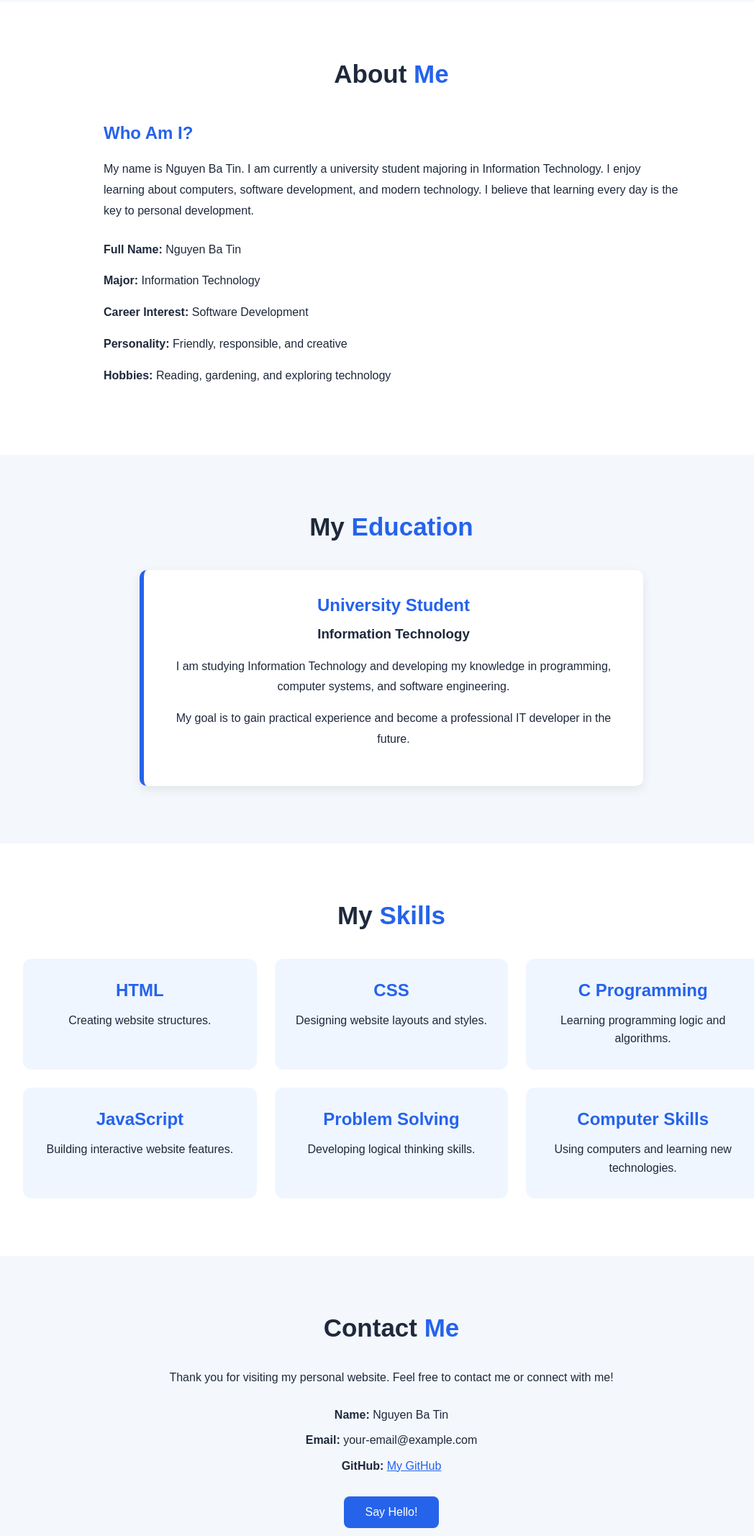
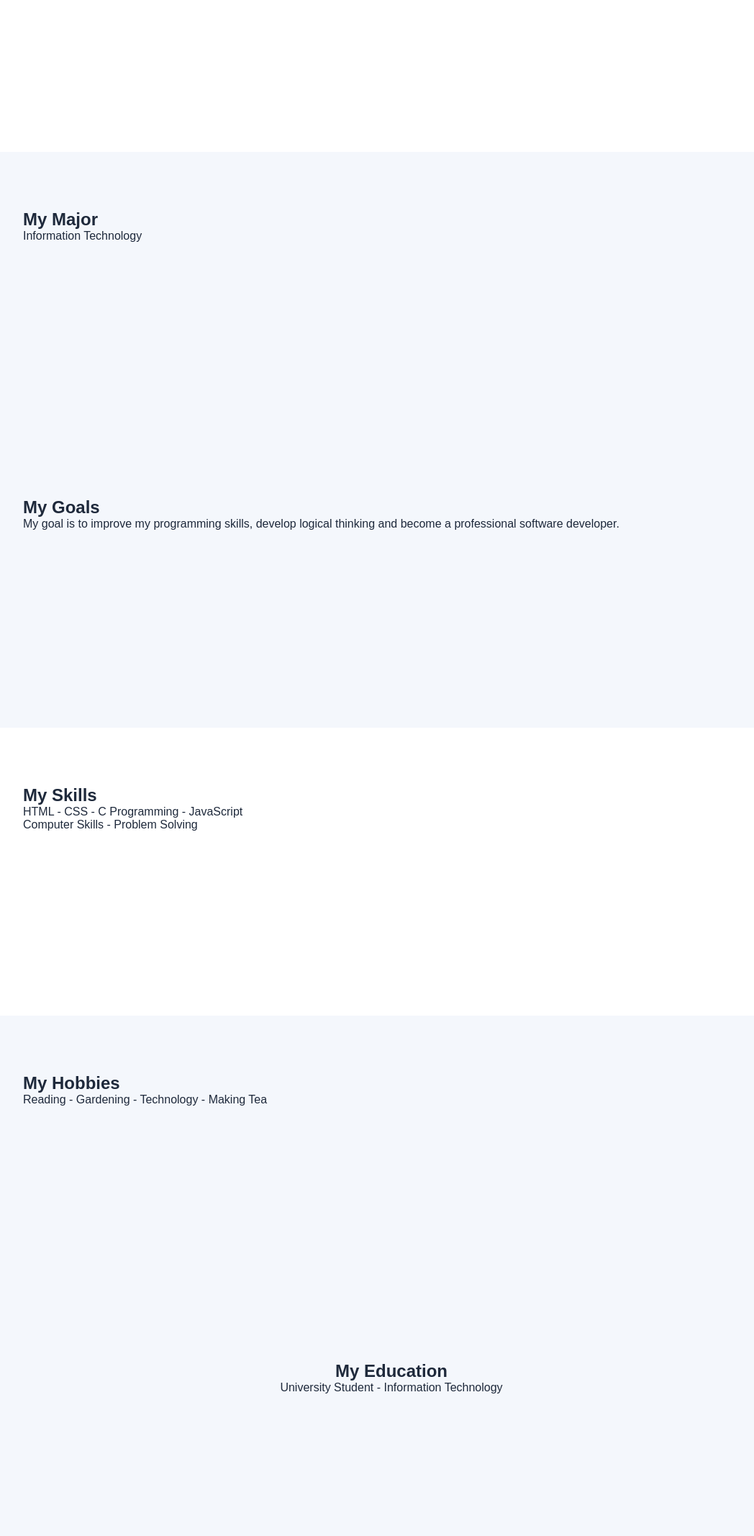
Before and after one commit to batin2006/Gi-i-thi-u-b-n-th-n, a plain HTML site: page index.html in a window 1280 px wide. Shown: the part 666-2800 px from the top of the page at 72% size, without its empty margins (96-1144 px from the left). Drawn offline with Linux system fonts and the light colour scheme.

Commit message:
Update index.html

```diff
--- a/index.html
+++ b/index.html
@@ -6,203 +6,118 @@
     <meta charset="UTF-8">
     <meta name="viewport" content="width=device-width, initial-scale=1.0">
 
-    <title>Nguyen Ba Tin | Personal Profile</title>
+    <title>Nguyen Ba Tin - Personal Website</title>
 
     <link rel="stylesheet" href="style.css">
 </head>
 
 <body>
 
-    <!-- Navigation -->
-    <header>
-        <a href="#home" class="logo">BA TIN.</a>
-
-        <nav>
-            <a href="#home">Home</a>
-            <a href="#about">About Me</a>
-            <a href="#education">Education</a>
-            <a href="#skills">Skills</a>
-            <a href="#contact">Contact</a>
-        </nav>
+    <!-- HEADER -->
+    <header id="top">
+        <h1>NGUYEN BA TIN - MY PERSONAL WEBSITE</h1>
     </header>
 
-    <!-- Home Section -->
-    <section id="home" class="home">
+    <!-- INTRODUCTION -->
+    <section class="intro">
 
-        <div class="home-content">
+        <div class="intro-box">
+            <p>
+                Hello! My name is Nguyen Ba Tin.
+            </p>
+        </div>
 
-            <h3>Hello, Welcome to My Website!</h3>
-
-            <h1>I'm <span>Nguyen Ba Tin</span></h1>
-
-            <h2>Information Technology Student</h2>
-
+        <div class="intro-box">
             <p>
                 I am a student majoring in Information Technology.
-                I am passionate about programming, technology,
-                and discovering new things.
-                I always try to improve my knowledge and skills
-                to achieve my future goals.
             </p>
-
-            <a href="#about" class="btn">More About Me</a>
-
-        </div>
-
-        <div class="home-image">
-            <img src="images/profile.jpg" alt="Portrait of Nguyen Ba Tin">
         </div>
 
     </section>
 
-    <!-- About Me Section -->
-    <section id="about" class="about">
+    <!-- MAIN CONTENT -->
+    <main class="container">
 
-        <h1 class="heading">About <span>Me</span></h1>
-
-        <div class="about-content">
-
-            <h2>Who Am I?</h2>
+        <section class="about">
+            <h2>About Me</h2>
 
             <p>
                 My name is Nguyen Ba Tin.
-                I am currently a university student majoring
-                in Information Technology.
+                I am interested in computers,
+                programming and modern technology.
+            </p>
+        </section>
 
-                I enjoy learning about computers,
-                software development, and modern technology.
-                I believe that learning every day
-                is the key to personal development.
-            </p>
-
-            <div class="information">
-
-                <p><strong>Full Name:</strong> Nguyen Ba Tin</p>
-
-                <p><strong>Major:</strong> Information Technology</p>
-
-                <p><strong>Career Interest:</strong> Software Development</p>
-
-                <p><strong>Personality:</strong> Friendly, responsible, and creative</p>
-
-                <p><strong>Hobbies:</strong> Reading, gardening, and exploring technology</p>
-
-            </div>
-
-        </div>
-
-    </section>
-
-    <!-- Education Section -->
-    <section id="education" class="education">
-
-        <h1 class="heading">My <span>Education</span></h1>
-
-        <div class="education-box">
-
-            <h2>University Student</h2>
-
-            <h3>Information Technology</h3>
+        <section class="major">
+            <h2>My Major</h2>
 
             <p>
-                I am studying Information Technology
-                and developing my knowledge in programming,
-                computer systems, and software engineering.
+                Information Technology
             </p>
+        </section>
+
+        <section class="goal">
+            <h2>My Goals</h2>
 
             <p>
-                My goal is to gain practical experience
-                and become a professional IT developer
-                in the future.
+                My goal is to improve my programming skills,
+                develop logical thinking and become
+                a professional software developer.
             </p>
+        </section>
 
-        </div>
+        <section class="skills">
+            <h2>My Skills</h2>
 
-    </section>
+            <p>HTML - CSS - C Programming - JavaScript</p>
+            <p>Computer Skills - Problem Solving</p>
+        </section>
 
-    <!-- Skills Section -->
-    <section id="skills" class="skills">
+        <section class="hobbies">
+            <h2>My Hobbies</h2>
 
-        <h1 class="heading">My <span>Skills</span></h1>
+            <p>Reading - Gardening - Technology - Making Tea</p>
+        </section>
 
-        <div class="skills-container">
-
-            <div class="skill-box">
-                <h2>HTML</h2>
-                <p>Creating website structures.</p>
-            </div>
-
-            <div class="skill-box">
-                <h2>CSS</h2>
-                <p>Designing website layouts and styles.</p>
-            </div>
-
-            <div class="skill-box">
-                <h2>C Programming</h2>
-                <p>Learning programming logic and algorithms.</p>
-            </div>
-
-            <div class="skill-box">
-                <h2>JavaScript</h2>
-                <p>Building interactive website features.</p>
-            </div>
-
-            <div class="skill-box">
-                <h2>Problem Solving</h2>
-                <p>Developing logical thinking skills.</p>
-            </div>
-
-            <div class="skill-box">
-                <h2>Computer Skills</h2>
-                <p>Using computers and learning new technologies.</p>
-            </div>
-
-        </div>
-
-    </section>
-
-    <!-- Contact Section -->
-    <section id="contact" class="contact">
-
-        <h1 class="heading">Contact <span>Me</span></h1>
-
-        <p>
-            Thank you for visiting my personal website.
-            Feel free to contact me or connect with me!
-        </p>
-
-        <div class="contact-information">
-
-            <p><strong>Name:</strong> Nguyen Ba Tin</p>
-
-            <p><strong>Email:</strong> your-email@example.com</p>
+        <section class="education">
+            <h2>My Education</h2>
 
             <p>
-                <strong>GitHub:</strong>
-                <a href="https://github.com/your-username" target="_blank">
-                    My GitHub
-                </a>
+                University Student - Information Technology
             </p>
+        </section>
 
-        </div>
+        <section class="projects">
+            <h2>My Projects</h2>
 
-        <button onclick="showMessage()">Say Hello!</button>
+            <p>
+                Personal Website and Programming Exercises
+            </p>
+        </section>
 
-    </section>
+        <section class="contact">
+            <h2>Contact Me</h2>
 
-    <!-- Footer -->
+            <p>Email: your-email@example.com</p>
+
+            <p>GitHub: your-username</p>
+        </section>
+
+    </main>
+
+    <!-- FOOTER -->
     <footer>
-
-        <p>
-            © 2026 Nguyen Ba Tin.
-            All Rights Reserved.
-        </p>
-
-        <a href="#home">Back to Top ↑</a>
-
+        <a href="#top">Jump to the Top ↑</a>
+        <p>© 2026 Nguyen Ba Tin. All Rights Reserved.</p>
     </footer>
 
     <script src="script.js"></script>
 
 </body>
 </html>
+
+
+    <script src="script.js"></script>
+
+</body>
+</html>
```
